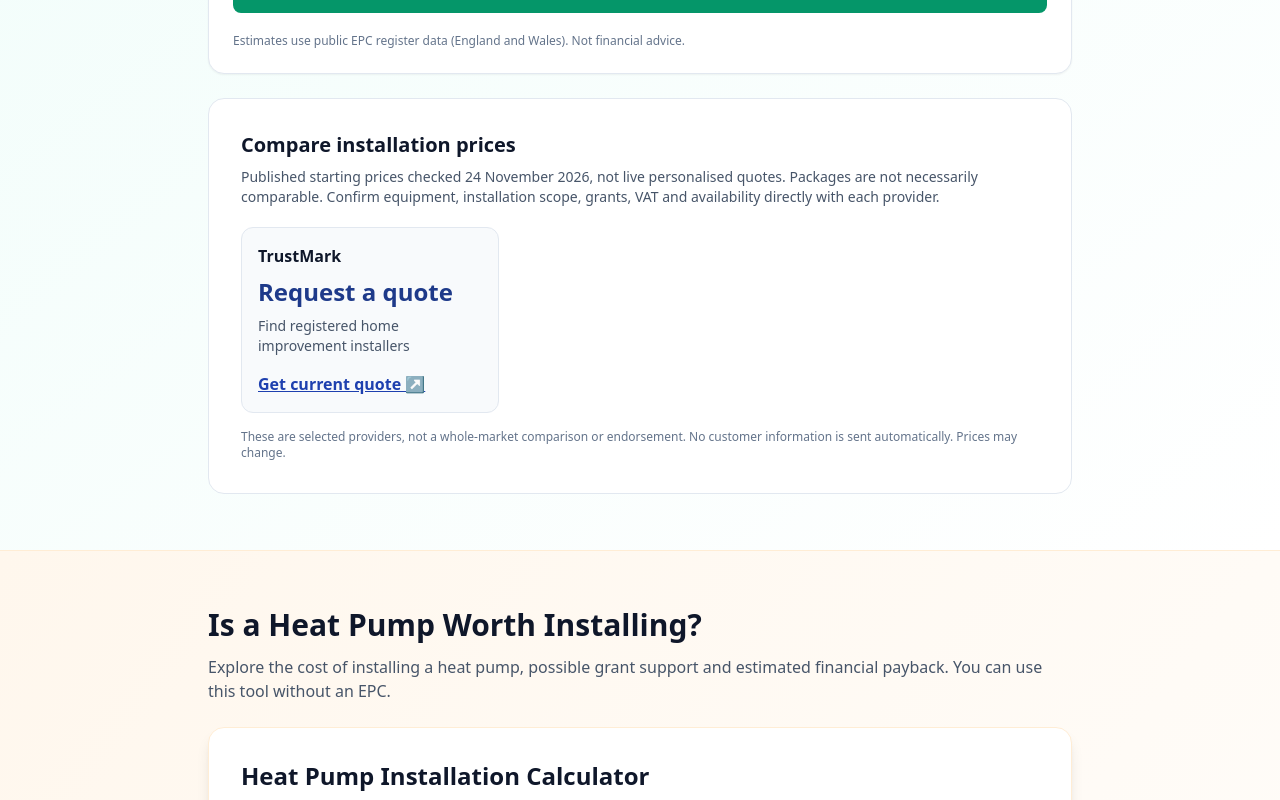
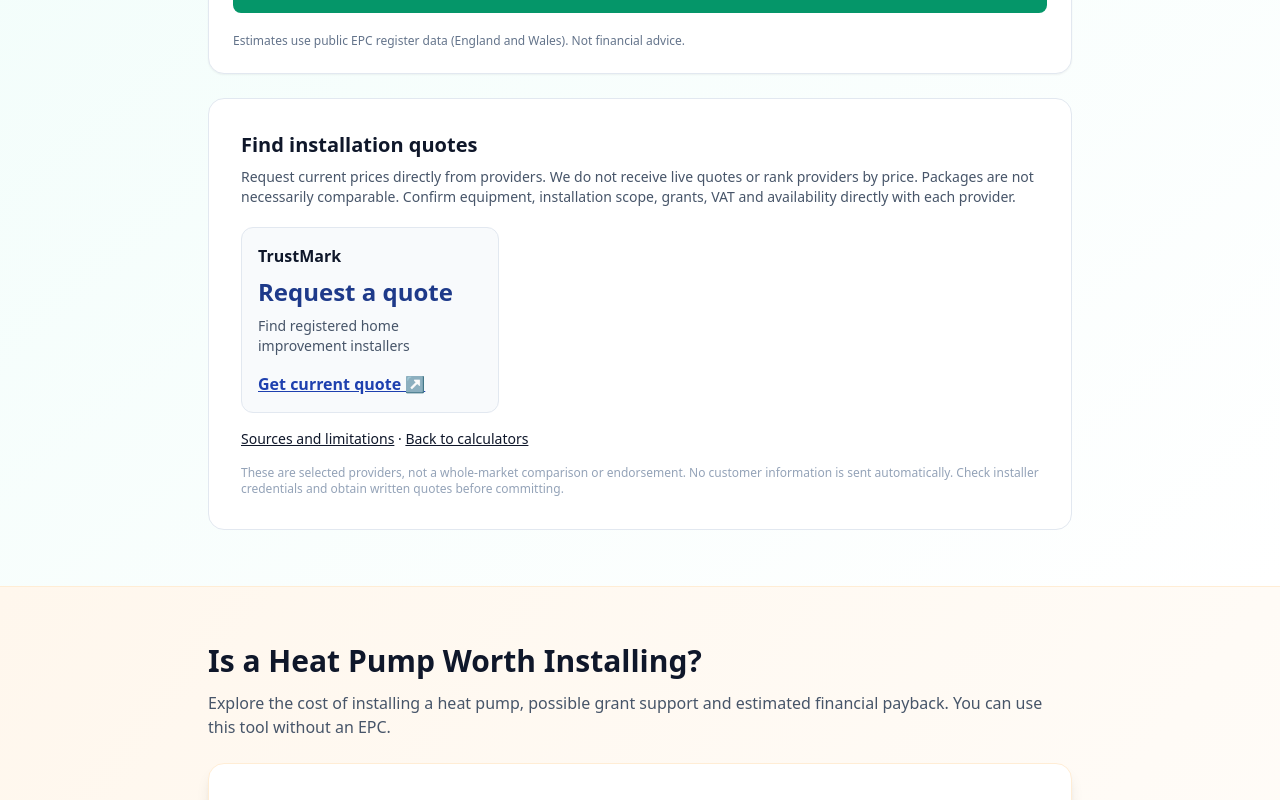
Before and after one commit to nxd519-rgb/uk-energy-checker, a Next.js app: page / in a window 1280 px wide. Shown: the part 1580-2380 px from the top of the page. Built offline with nearby package versions, Linux system fonts and the light colour scheme.

Commit message:
Prepare public beta with transparent quote links and methodology

```diff
--- a/app/page.tsx
+++ b/app/page.tsx
@@ -46,16 +46,16 @@ const tools = [
 
 const quoteProviders = {
   home: [{name:"TrustMark",url:"https://www.trustmark.org.uk/",price:"Request a quote",scope:"Find registered home improvement installers"}],
-  heat: [{name:"British Gas",url:"https://www.britishgas.co.uk/heating/air-source-heat-pumps.html",price:"Online estimate",scope:"Final quote after technical survey"},{name:"BOXT",url:"https://www.boxt.co.uk/",price:"From £4,799",scope:"Advertised heat pump installation; check grant assumptions and scope"},{name:"Universal Energy",url:"https://universal-energy.co.uk/",price:"From £7,000",scope:"Check postcode coverage and grant treatment"}],
-  ev: [{name:"BOXT",url:"https://www.boxt.co.uk/",price:"From £909",scope:"EV charger installation"},{name:"Universal Energy",url:"https://universal-energy.co.uk/",price:"From £990",scope:"EV charger installation; check postcode coverage"},{name:"ECONEXIS",url:"https://econexis.co.uk/pricing",price:"From £1,150",scope:"7 kW charger, standard installation; check coverage"}],
-  solar: [{name:"Octopus Energy",url:"https://octopus.energy/order/solar/",price:"From £6,663",scope:"2 panels, no battery; April 2026 price"},{name:"ECONEXIS",url:"https://econexis.co.uk/pricing",price:"From £4,990",scope:"4.7 kWp, 10 panels, no battery; check coverage"},{name:"Newpower",url:"https://www.newpoweruk.co.uk/",price:"From £6,995",scope:"Solar plus battery; check specification and coverage"}]
+  heat: [{name:"British Gas",url:"https://www.britishgas.co.uk/heating/air-source-heat-pumps.html",price:"Online estimate",scope:"Final quote after technical survey"},{name:"BOXT",url:"https://www.boxt.co.uk/",price:"Request a quote",scope:"Advertised heat pump installation; check grant assumptions and scope"},{name:"Universal Energy",url:"https://universal-energy.co.uk/",price:"Request a quote",scope:"Check postcode coverage and grant treatment"}],
+  ev: [{name:"BOXT",url:"https://www.boxt.co.uk/",price:"Request a quote",scope:"EV charger installation"},{name:"Universal Energy",url:"https://universal-energy.co.uk/",price:"Request a quote",scope:"EV charger installation; check postcode coverage"},{name:"ECONEXIS",url:"https://econexis.co.uk/pricing",price:"Request a quote",scope:"7 kW charger, standard installation; check coverage"}],
+  solar: [{name:"Octopus Energy",url:"https://octopus.energy/order/solar/",price:"Request a quote",scope:"Solar installation; confirm panel count and battery options"},{name:"ECONEXIS",url:"https://econexis.co.uk/pricing",price:"Request a quote",scope:"4.7 kWp, 10 panels, no battery; check coverage"},{name:"Newpower",url:"https://www.newpoweruk.co.uk/",price:"Request a quote",scope:"Solar plus battery; check specification and coverage"}]
 };
 function InstallationQuotes({sector}:{sector:keyof typeof quoteProviders}) {
  return <section className="mt-6 rounded-2xl border border-slate-200 bg-white p-5 sm:p-8">
- <h3 className="text-xl font-bold">Compare installation prices</h3>
- <p className="mt-2 text-sm text-slate-600">Published starting prices checked 24 November 2026, not live personalised quotes. Packages are not necessarily comparable. Confirm equipment, installation scope, grants, VAT and availability directly with each provider.</p>
+ <h3 className="text-xl font-bold">Find installation quotes</h3>
+ <p className="mt-2 text-sm text-slate-600">Request current prices directly from providers. We do not receive live quotes or rank providers by price. Packages are not necessarily comparable. Confirm equipment, installation scope, grants, VAT and availability directly with each provider.</p>
  <div className="mt-5 grid gap-3 sm:grid-cols-2 lg:grid-cols-3">{quoteProviders[sector].map(p=><article key={p.name} className="flex flex-col rounded-xl border border-slate-200 bg-slate-50 p-4"><h4 className="font-bold">{p.name}</h4><p className="mt-2 text-2xl font-extrabold text-blue-900">{p.price}</p><p className="mt-2 text-sm text-slate-600">{p.scope}</p><a href={p.url} target="_blank" rel="noopener noreferrer" className="mt-auto pt-4 font-semibold text-blue-800 underline">Get current quote ↗</a></article>)}</div>
- <p className="mt-4 text-xs text-slate-500">These are selected providers, not a whole-market comparison or endorsement. No customer information is sent automatically. Prices may change.</p></section>;
+ <p className="mt-4 text-sm"><a href="#methodology" className="underline">Sources and limitations</a> · <a href="#tools" className="underline">Back to calculators</a></p><p className="mt-4 text-xs text-slate-400">These are selected providers, not a whole-market comparison or endorsement. No customer information is sent automatically. Check installer credentials and obtain written quotes before committing.</p></section>;
 }
 
 export default function Page() {
@@ -101,7 +101,7 @@ export default function Page() {
           </div>
 
           <p className="mt-6 text-sm text-slate-200">
-            No account required · Adjustable calculations · UK-focused
+            Free to use · No account required · Estimates, not guarantees
           </p>
         </div>
       </section>
@@ -218,7 +218,7 @@ export default function Page() {
 
       <section
         id="solar-ev"
-        className="scroll-mt-6 bg-slate-50 py-10"
+        className="scroll-mt-6 border-t border-amber-100 bg-gradient-to-br from-amber-50 to-white py-14"
       >
         <div className="mx-auto max-w-4xl px-4">
           <h2 className="text-3xl font-bold">
@@ -261,13 +261,14 @@ export default function Page() {
         </div>
       </section>
 
+      <section id="methodology" className="mx-auto max-w-4xl px-4 py-10"><h2 className="text-2xl font-bold">Sources and limitations</h2><p className="mt-3 text-sm leading-6 text-slate-600">EPC-based estimates cover England and Wales and use simplified assumptions, not a property survey. Default tariff and installation assumptions may differ from your actual costs. Savings across calculators can overlap and should not be added together. Grants are conditional, not confirmed awards.</p><div className="mt-4 flex flex-wrap gap-4 text-sm font-semibold text-blue-800"><a className="underline" href="https://www.ofgem.gov.uk/energy-price-cap">Ofgem price cap</a><a className="underline" href="https://www.gov.uk/find-energy-certificate">Official EPC register</a><a className="underline" href="https://www.gov.uk/apply-boiler-upgrade-scheme">Boiler Upgrade Scheme</a><a className="underline" href="https://mcscertified.com/">MCS installer information</a></div></section>
       <footer className="bg-slate-950 px-4 py-8 text-center text-sm text-slate-300">
         <p className="font-semibold text-white">
           UK Energy Checker
         </p>
 
         <p className="mt-2">
-          Independent energy cost estimates and comparison tools.
+          Energy cost estimates and selected installer links.
         </p>
 
         <p className="mt-3 text-xs text-slate-400">
```
